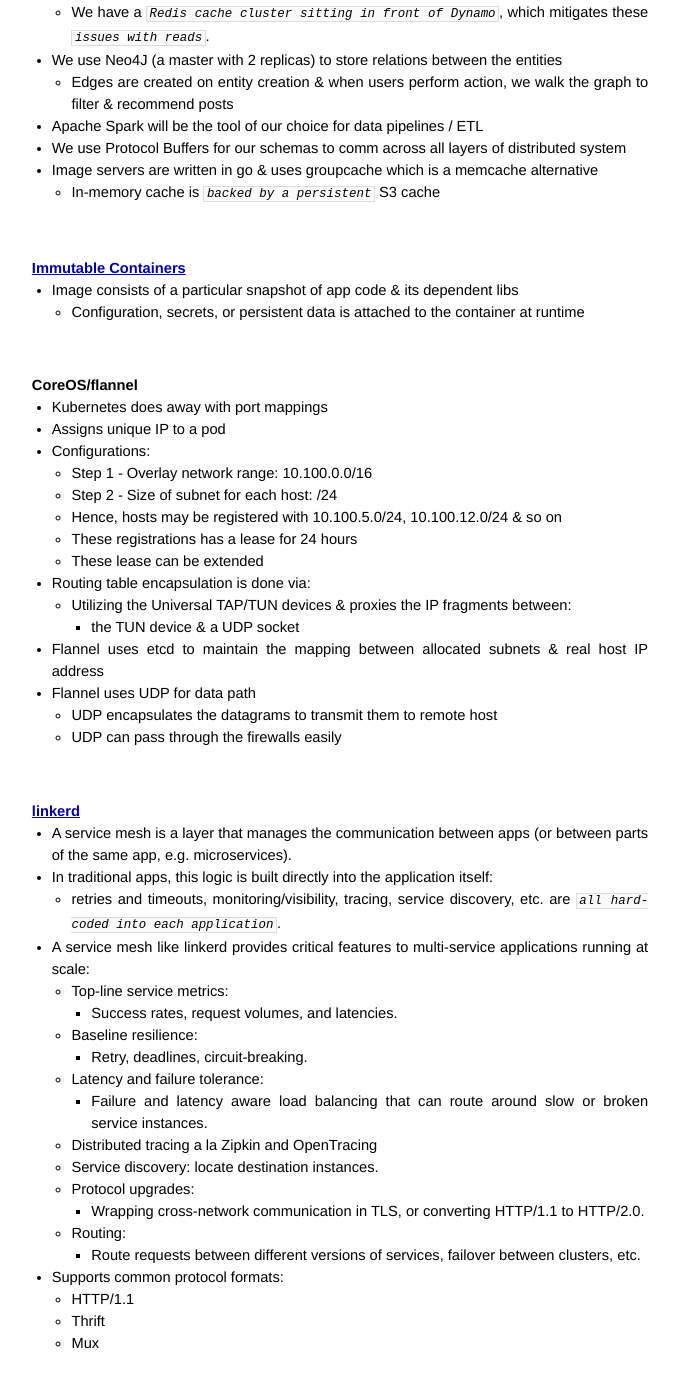
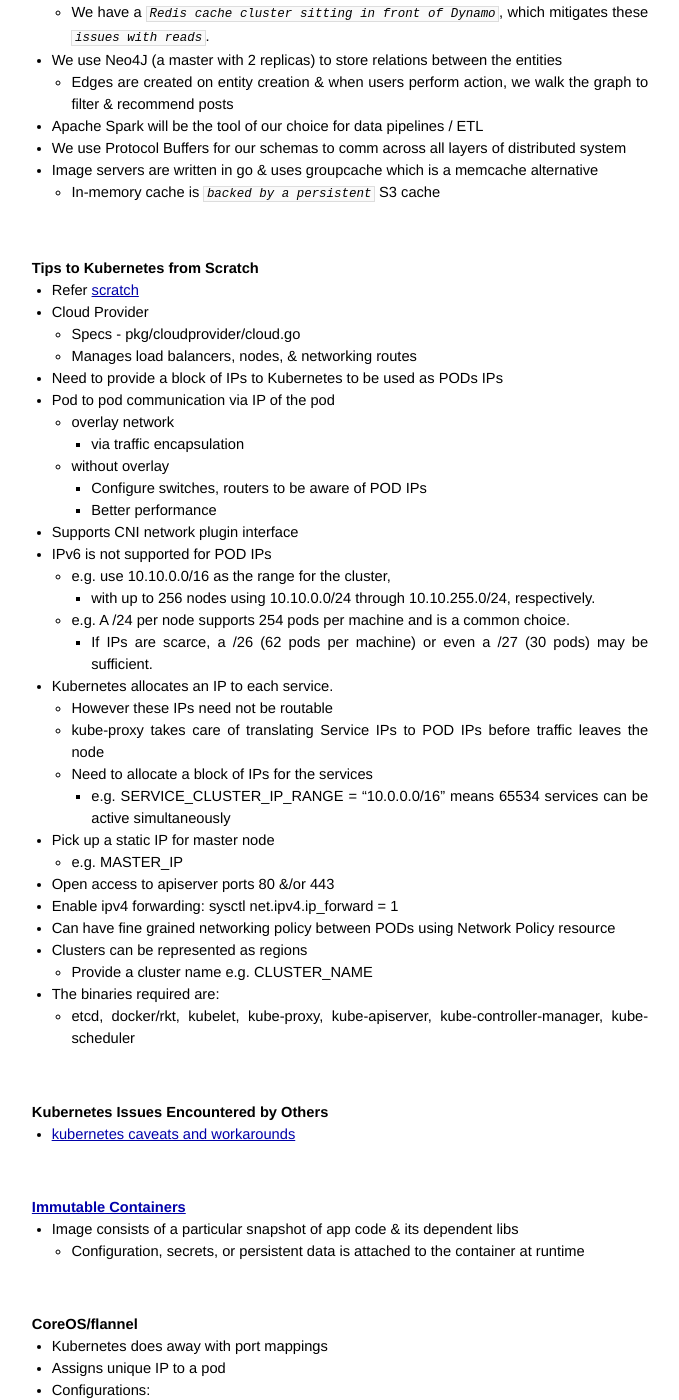
Before and after one commit to AmitKumarDas/amitkumardas.github.io, a Jekyll site: the page built from _posts/2016-10-06-My Tracked Learnings.md, in a window 1280 px wide and 1400 px high, scrolled down 1876 px. Shown: the whole window, without its empty margins (300-979 px from the left). Built offline with Jekyll 4.4.1, drawn with Linux system fonts in a browser that asks for light colours.

Commit message:
Update 2016-10-06-My Tracked Learnings.md

```diff
--- a/_posts/2016-10-06-My Tracked Learnings.md
+++ b/_posts/2016-10-06-My Tracked Learnings.md
@@ -102,6 +102,48 @@
 - We use Protocol Buffers for our schemas to comm across all layers of distributed system
 - Image servers are written in go & uses groupcache which is a memcache alternative
   - In-memory cache is *`backed by a persistent`* S3 cache
+
+<br />
+
+### Tips to Kubernetes from Scratch
+
+- Refer [scratch](http://kubernetes.io/docs/getting-started-guides/scratch/)
+- Cloud Provider
+  - Specs - pkg/cloudprovider/cloud.go
+  - Manages load balancers, nodes, & networking routes
+- Need to provide a block of IPs to Kubernetes to be used as PODs IPs
+- Pod to pod communication via IP of the pod
+  - overlay network
+    - via traffic encapsulation
+  - without overlay
+    - Configure switches, routers to be aware of POD IPs
+    - Better performance
+- Supports CNI network plugin interface
+- IPv6 is not supported for POD IPs
+  - e.g. use 10.10.0.0/16 as the range for the cluster,
+    - with up to 256 nodes using 10.10.0.0/24 through 10.10.255.0/24, respectively.
+  - e.g. A /24 per node supports 254 pods per machine and is a common choice.
+    - If IPs are scarce, a /26 (62 pods per machine) or even a /27 (30 pods) may be sufficient.
+- Kubernetes allocates an IP to each service.
+  - However these IPs need not be routable
+  - kube-proxy takes care of translating Service IPs to POD IPs before traffic leaves the node
+  - Need to allocate a block of IPs for the services
+    - e.g. SERVICE_CLUSTER_IP_RANGE = "10.0.0.0/16" means 65534 services can be active simultaneously
+- Pick up a static IP for master node
+  - e.g. MASTER_IP
+- Open access to apiserver ports 80 &/or 443
+ - Enable ipv4 forwarding: sysctl net.ipv4.ip_forward = 1
+- Can have fine grained networking policy between PODs using Network Policy resource
+- Clusters can be represented as regions
+  - Provide a cluster name e.g. CLUSTER_NAME
+- The binaries required are:
+  - etcd, docker/rkt, kubelet, kube-proxy, kube-apiserver, kube-controller-manager, kube-scheduler
+
+<br />
+
+### Kubernetes Issues Encountered by Others
+
+- [kubernetes caveats and workarounds](http://code.haleby.se/2016/03/04/kubernetes-caveats-and-workarounds/)
 
 <br />
 
```
